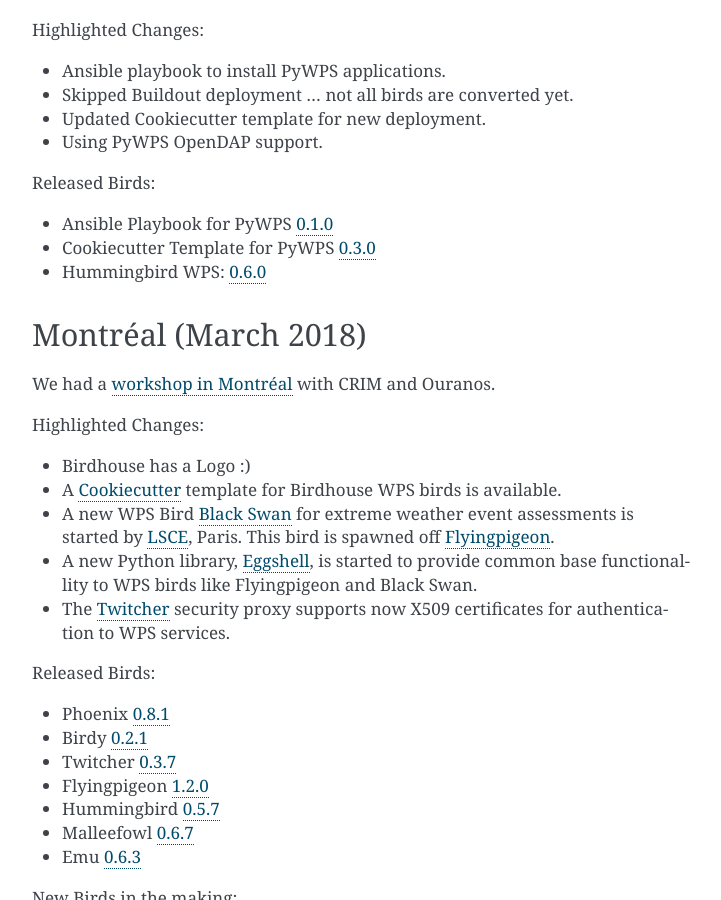
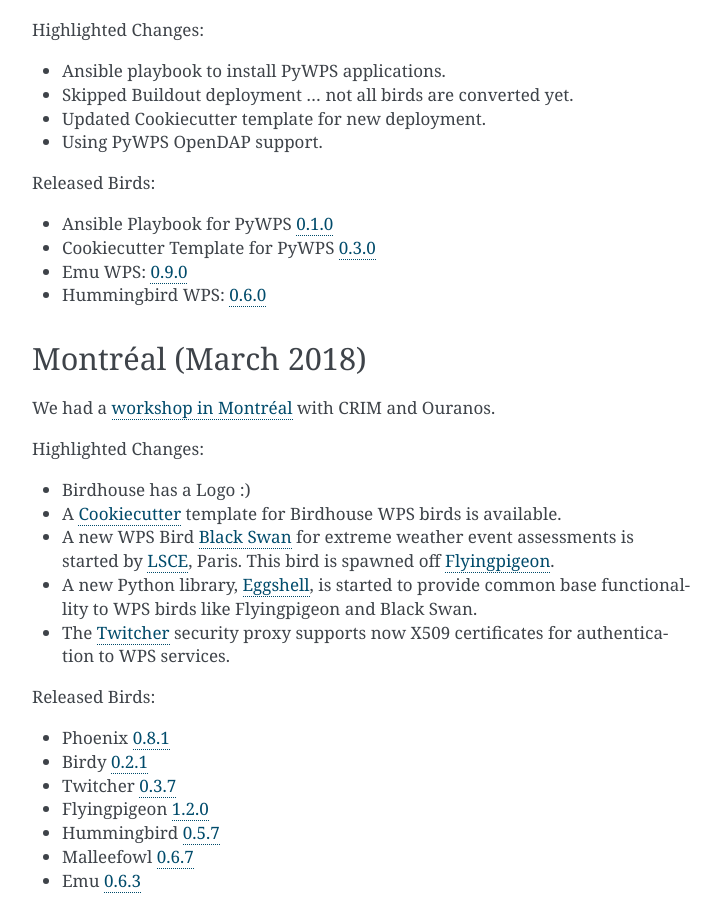
Before and after one commit to bird-house/birdhouse-docs, a Sphinx documentation site: the page built from docs/source/release_notes.rst, in a window 1280 px wide and 900 px high, scrolled down 512 px. Shown: the whole window, without its empty margins (388-1109 px from the left). Built offline with Sphinx 7.4.7, drawn with Linux system fonts in a browser that asks for light colours.

Commit message:
added emu to release

```diff
--- a/docs/source/release_notes.rst
+++ b/docs/source/release_notes.rst
@@ -27,6 +27,7 @@
 
 * Ansible Playbook for PyWPS `0.1.0 <https://github.com/bird-house/ansible-wps-playbook/releases/tag/0.1.0>`_
 * Cookiecutter Template for PyWPS `0.3.0 <https://github.com/bird-house/cookiecutter-birdhouse/releases/tag/v0.3.0>`_
+* Emu WPS: `0.9.0 <https://github.com/bird-house/emu/releases/tag/v0.9.0>`_
 * Hummingbird WPS: `0.6.0 <https://github.com/bird-house/hummingbird/releases/tag/v0.6.0>`_
 
 Montréal (March 2018)
```
